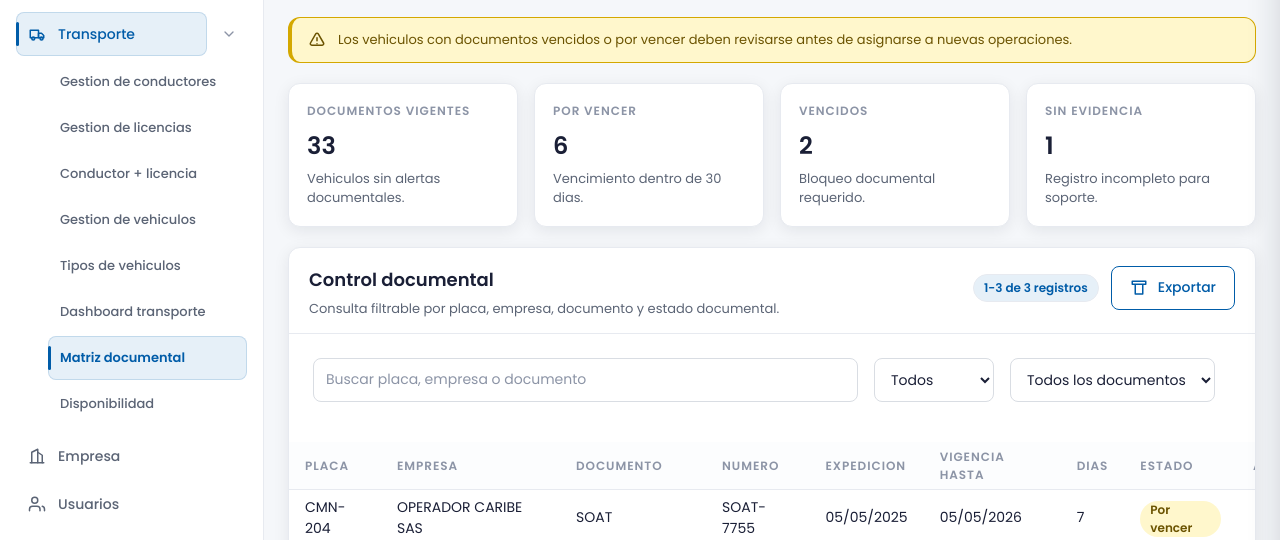
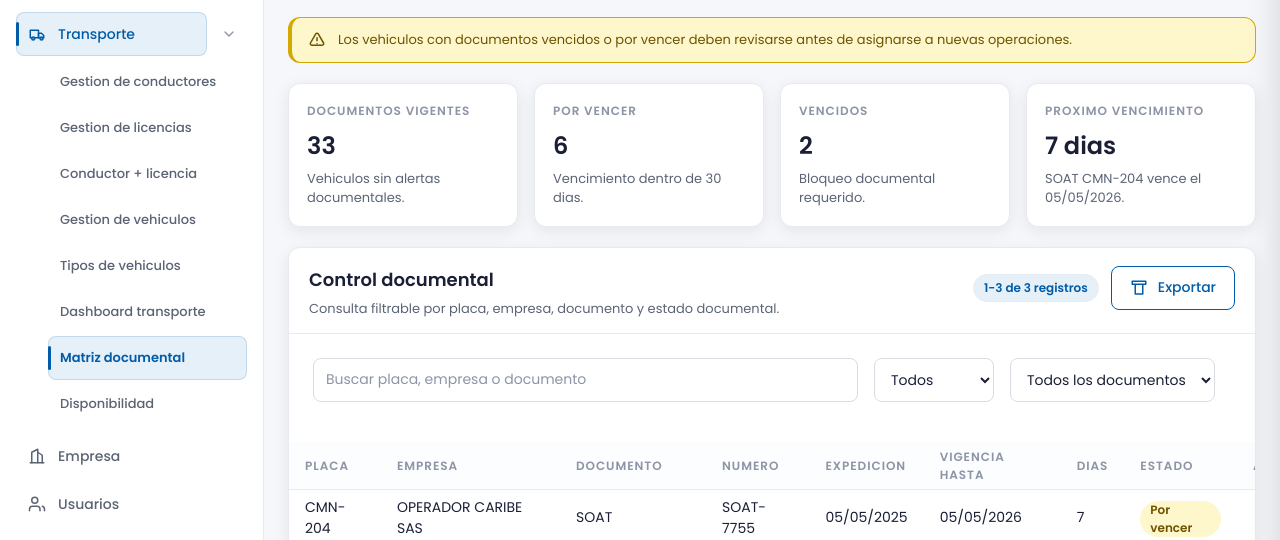
Before and after one commit to JohnScDev/SIAL-WEB, a plain HTML site: page Gestion de Transporte/matriz-documental-vehiculos.html in a window 1280 px wide. Shown: the part 206-746 px from the top of the page. Drawn offline with Linux system fonts and the light colour scheme.

Commit message:
KPI Gestion Documental Transporte

```diff
--- a/Gestion de Transporte/matriz-documental-vehiculos.html
+++ b/Gestion de Transporte/matriz-documental-vehiculos.html
@@ -25,7 +25,7 @@
           <article class="stat"><label>Documentos vigentes</label><strong>33</strong><span>Vehiculos sin alertas documentales.</span></article>
           <article class="stat"><label>Por vencer</label><strong>6</strong><span>Vencimiento dentro de 30 dias.</span></article>
           <article class="stat"><label>Vencidos</label><strong>2</strong><span>Bloqueo documental requerido.</span></article>
-          <article class="stat"><label>Sin evidencia</label><strong>1</strong><span>Registro incompleto para soporte.</span></article>
+          <article class="stat"><label>Proximo vencimiento</label><strong>7 dias</strong><span>SOAT CMN-204 vence el 05/05/2026.</span></article>
         </div>
         <article class="card">
           <div class="card-header"><div><h2 class="card-title">Control documental</h2><p class="card-subtitle">Consulta filtrable por placa, empresa, documento y estado documental.</p></div><div class="card-actions"><span class="chip" id="docCount">0 registros visibles</span><button class="btn btn-secondary" type="button" data-export-table data-export-filename="control-documental-vehiculos" aria-label="Exportar control documental"><svg class="icon" viewBox="0 0 24 24" aria-hidden="true"><path d="M3 3h18v4H3zM7 7v13h10V7"></path></svg><span>Exportar</span></button></div></div>
```
